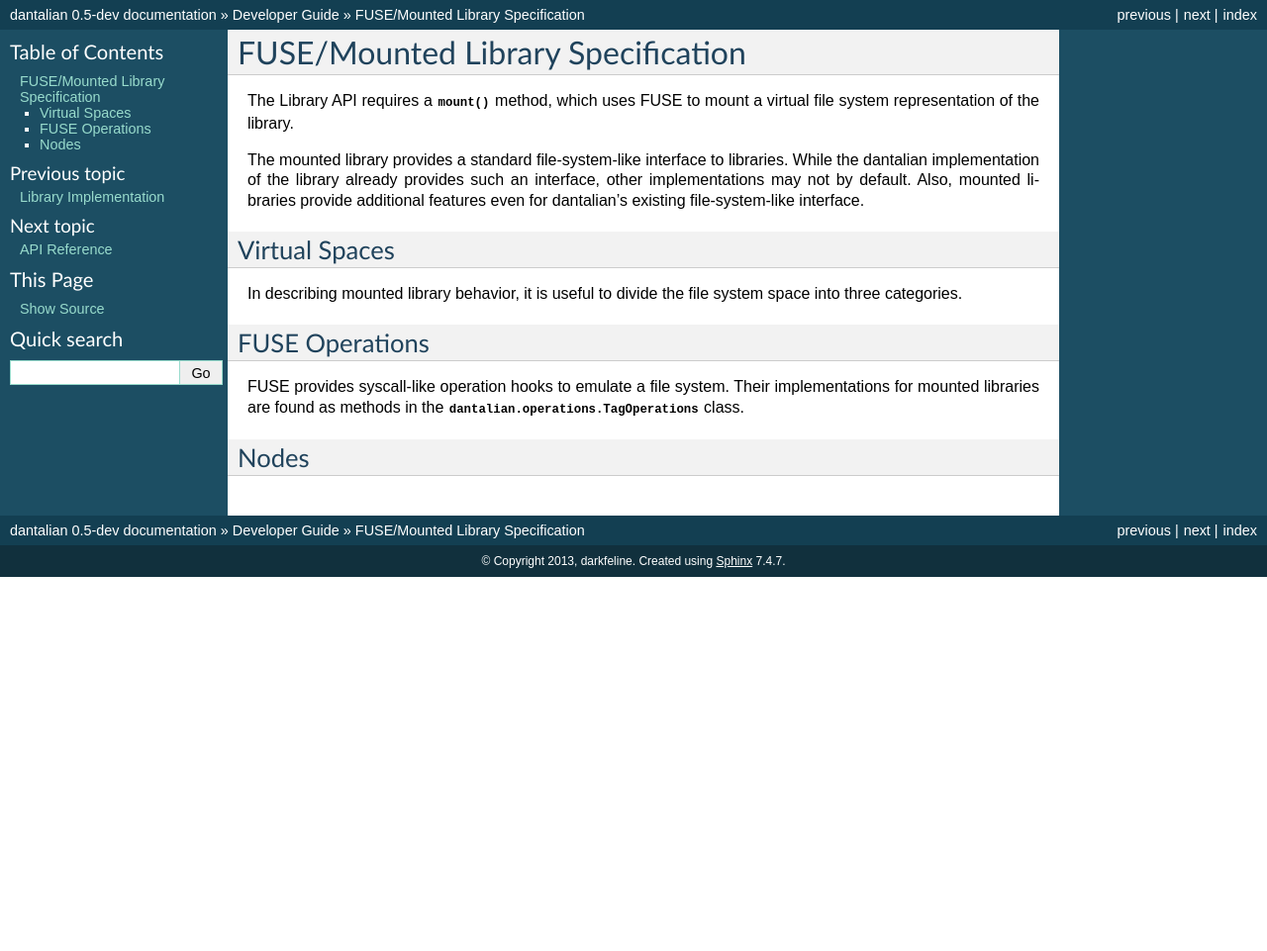
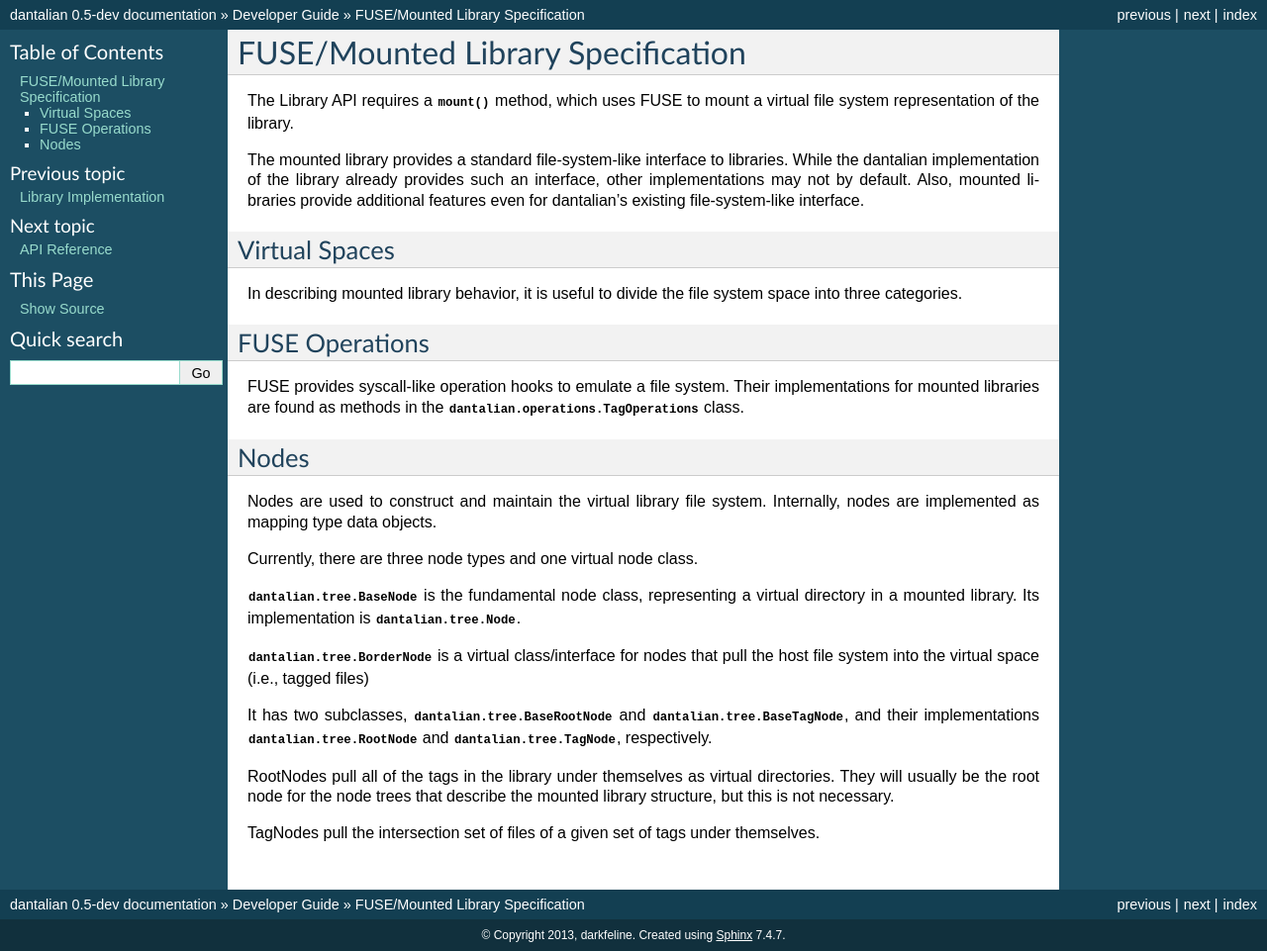
Before and after one commit to darkfeline/dantalian, a Sphinx documentation site: the page built from doc/dev/fuse.rst, in a window 1280 px wide. Shown: the whole page at 99% size. Built offline with Sphinx 7.4.7, drawn with Linux system fonts in a browser that asks for light colours; before the commit the page ends 900 px from its top, so only the background shows below that.

Commit message:
Work on documentation

```diff
--- a/doc/dev/fuse.rst
+++ b/doc/dev/fuse.rst
@@ -25,3 +25,29 @@ Their implementations for mounted libraries are found as methods in the
 
 Nodes
 -----
+
+Nodes are used to construct and maintain the virtual library file
+system.  Internally, nodes are implemented as mapping type data objects.
+
+Currently, there are three node types and one virtual node class.
+
+:class:`dantalian.tree.BaseNode` is the fundamental node class,
+representing a virtual directory in a mounted library.  Its
+implementation is :class:`dantalian.tree.Node`.
+
+:class:`dantalian.tree.BorderNode` is a virtual class/interface for
+nodes that pull the host file system into the virtual space (i.e.,
+tagged files)
+
+It has two subclasses, :class:`dantalian.tree.BaseRootNode` and
+:class:`dantalian.tree.BaseTagNode`, and their implementations
+:class:`dantalian.tree.RootNode` and :class:`dantalian.tree.TagNode`,
+respectively.
+
+RootNodes pull all of the tags in the library under themselves as
+virtual directories.  They will usually be the root node for the node
+trees that describe the mounted library structure, but this is not
+necessary.
+
+TagNodes pull the intersection set of files of a given set of tags under
+themselves.
--- a/doc/user/reference/names.rst
+++ b/doc/user/reference/names.rst
@@ -48,3 +48,5 @@ In practice there will be no further name collisions, but if there are,
 then name collision resolution will be propagated outward until there
 are no name collisions.  This state is guaranteed as file systems cannot
 assign the same inode number to two different files.
+
+Node names use ``node`` instead of an inode number for resolution.
```
